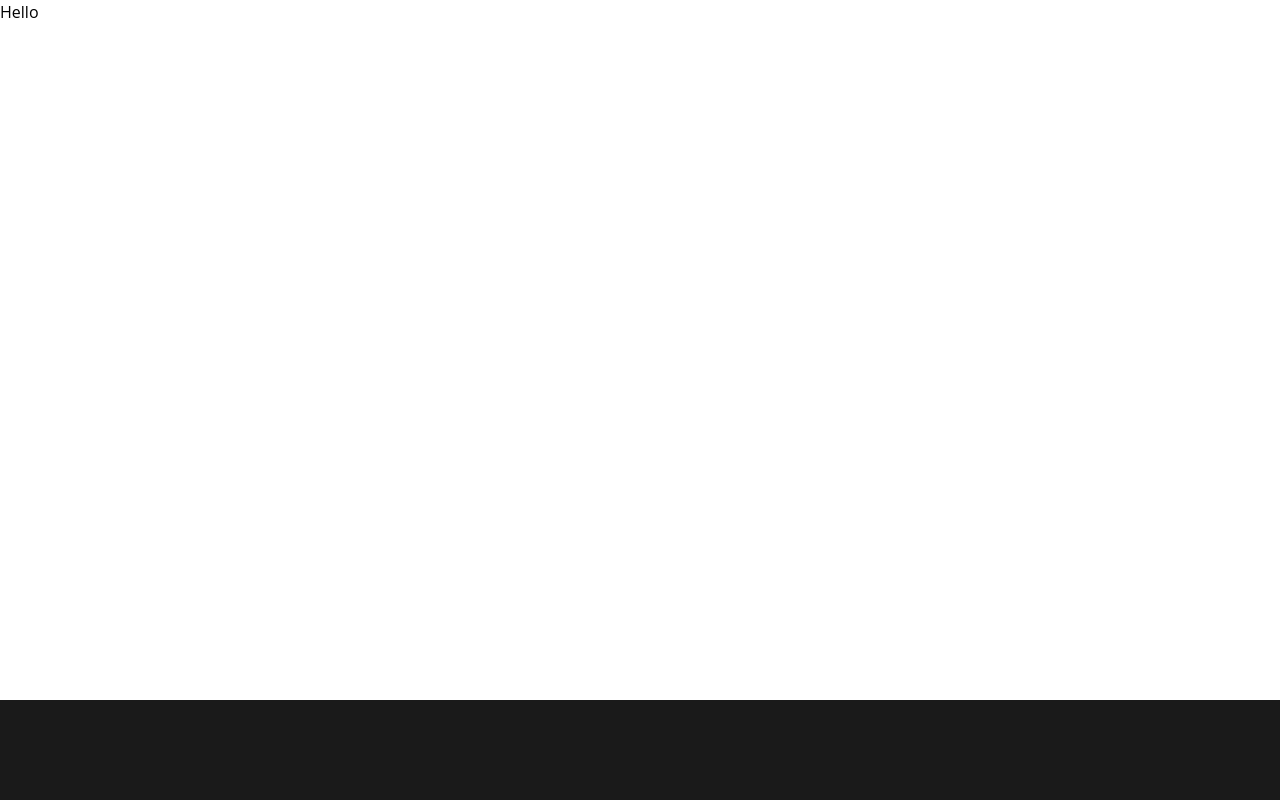
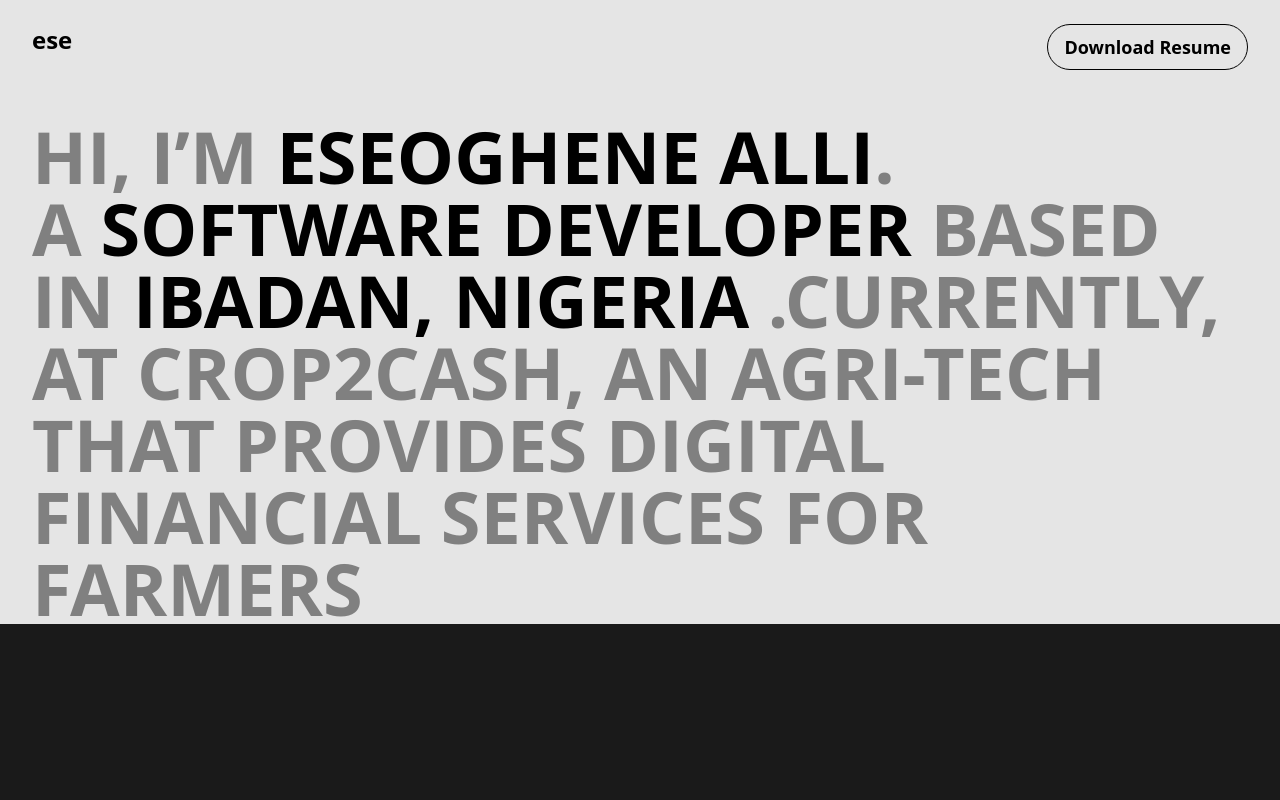
Before and after one commit to EseAlli/ese-dev, a React (Create React App) app: page / in a window 1280 px wide. Shown: the top 800 px of the page. Built offline with nearby package versions, Linux system fonts and the light colour scheme.

Commit message:
created hero/intro component

```diff
--- a/src/App.js
+++ b/src/App.js
@@ -1,12 +1,14 @@
 import '../src/styles/index.scss';
 import 'font-awesome/css/font-awesome.min.css';
 import Footer from './components/Footer';
-import Nav from './components/Nav'
+import Nav from './components/Nav';
+import Hero from './components/Hero';
 
 function App() {
   return (
     <div className="App">
       <Nav/>
+      <Hero/>
       <Footer/>
     </div>
   );
--- /dev/null
+++ b/src/Components/Hero/index.jsx
@@ -0,0 +1,14 @@
+import React from 'react'
+
+const index = () => {
+  return (
+    <div className="mx-4 md:mx-8">
+        <div className=" text-3xl md:text-5xl lg:text-7xl uppercase leading-tight font-bold">
+            <p> Hi, I’m <span className="text-black"> Eseoghene Alli</span>.</p>
+            <p>A<span className="text-black"> software developer </span>based in <span className="text-black">Ibadan, Nigeria </span>.Currently, at Crop2Cash<span>, an Agri-Tech that provides digital financial services for farmers </span></p>
+        </div>
+    </div>
+  )
+}
+
+export default index
--- a/src/Components/Nav/index.jsx
+++ b/src/Components/Nav/index.jsx
@@ -2,8 +2,13 @@
 
 const index = () => {
   return (
-    <div className="h-[700px]">
-        Hello
+    <div className="h-[120px] text-black">
+      <div className="bg-transparent fixed w-full">
+        <div className="flex justify-between p-3 md:py-6 md:px-8">
+          <p className="text-xl md:text-2xl font-bold">ese</p>
+          <button className="border py-2 px-4 rounded-full border-black text-lg font-bold">Download Resume</button>
+        </div>
+    </div>
     </div>
   )
 }
--- a/src/index.css
+++ b/src/index.css
@@ -6,6 +6,8 @@
   font-family: 'Open Sans', sans-serif;
   -webkit-font-smoothing: antialiased;
   -moz-osx-font-smoothing: grayscale;
+  background-color: #E5E5E5;
+  color: #808080;
 }
 
 code {
```
